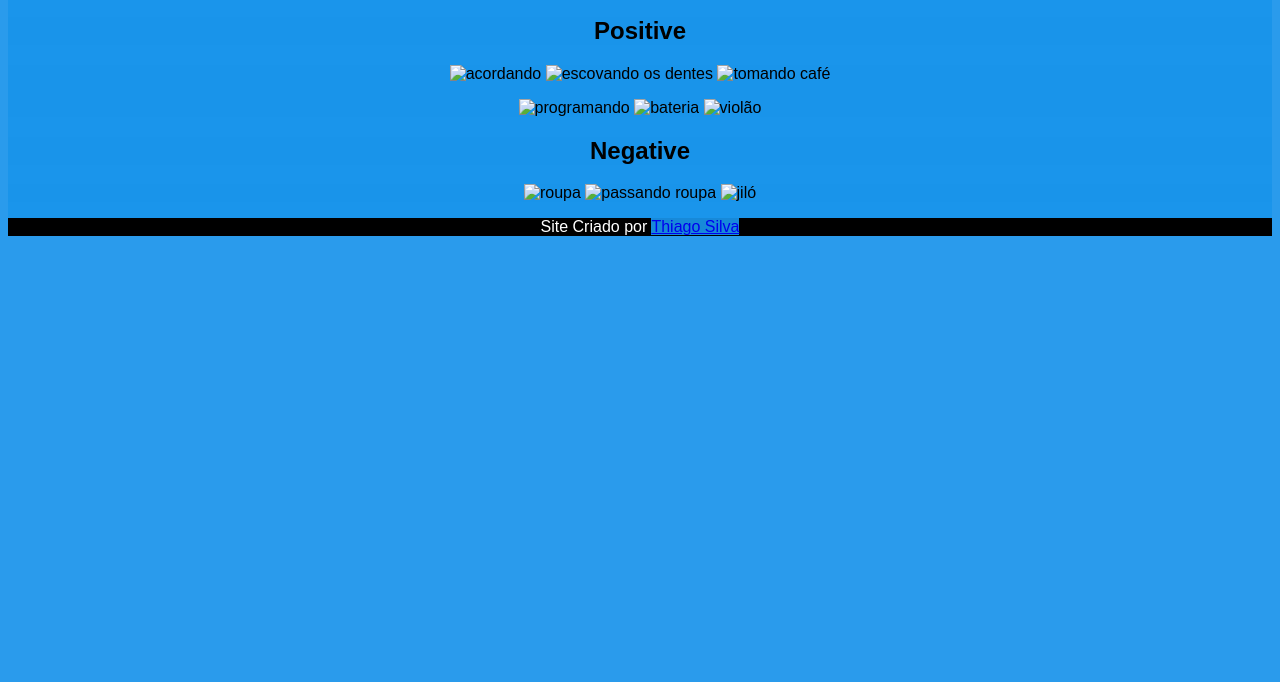
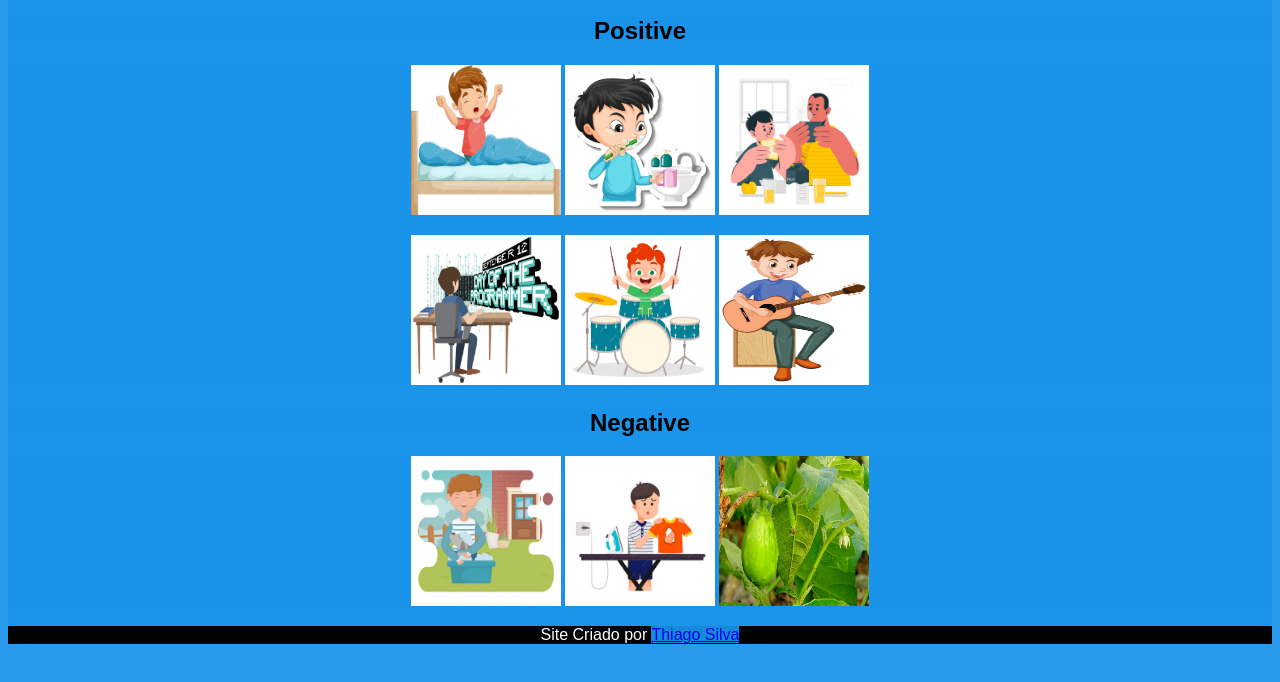
Before and after one commit to thiagosilvadf/my-routine, a plain HTML site: page index.html in a window 1280 px wide. Shown: the part 52-734 px from the top of the page. Drawn offline with Linux system fonts and the light colour scheme.

Commit message:
My Routine Finished

```diff
--- a/index.html
+++ b/index.html
@@ -16,11 +16,12 @@
     </h2>
     <p>
         <div id="imgp">
-            <img src="Imagens para o Slide/Menino acordando.jpg" alt="acordando"> <img src="Imagens para o Slide/Menino escovando dente.jpg" alt="escovando os dentes"> <img src="Imagens para o Slide/Menino tomando café.jpg" alt="tomando café">
+            <img src="imagens/Menino acordando.jpg" alt="acordando"> <img src="imagens/Menino escovando dente.jpg" alt="dente"> <img src="imagens/Menino tomando café.jpg" alt="breakfast">
                 </p>
+                <p>
+                    <img src="imagens/Menino programando.jpg" alt="programação"> <img src="imagens/Menino tocando bateria.jpg" alt="bateria"> <img src="imagens/Menino tocando violão.jpg" alt="violão">
+                <p>
 
-                <p>
-                <img src="Imagens para o Slide/Menino programando.jpg" alt="programando"> <img src="Imagens para o Slide/Menino tocando bateria.jpg" alt="bateria"> <img src="Imagens para o Slide/Menino tocando violão.jpg" alt="violão">
         </div>
     </p>
     <h2>
@@ -28,7 +29,9 @@
     </h2>
     <p>
         <div id="imgn">
-            <img src="Imagens para o Slide/Mernino Lavando roupa.jpg" alt="roupa"> <img src="Imagens para o Slide/Menino Passando roupa.jpg" alt="passando roupa"> <img src="Imagens para o Slide/Jiló.jpg" alt="jiló">
+           <p>
+            <img src="imagens/Mernino Lavando roupa.jpg" alt="roupa"> <img src="imagens/Menino Passando roupa.jpg" alt="passando"> <img src="imagens/Jiló.jpg" alt="jiló">
+           </p>
         </div>
     </p>
 </body>
```
